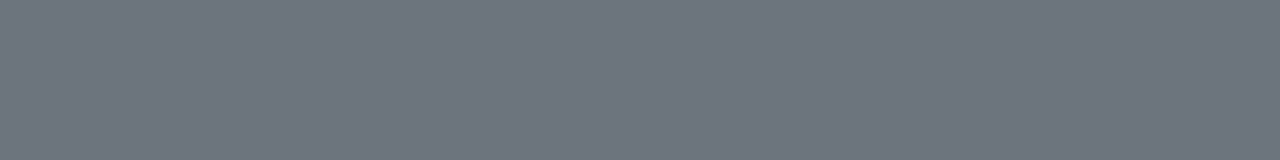
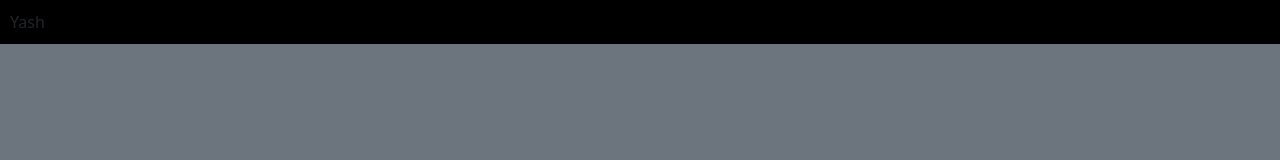
Before and after one commit to webbuildershopiana/amy23100402, a plain HTML site: page index.html in a window 1280 px wide. Drawn offline with nearby package versions, Linux system fonts and the light colour scheme; a web font is replaced by a local one.

Commit message:
3d2c0aa5-f493-4114-aac3-5631737c19fa

```diff
--- a/index.html
+++ b/index.html
@@ -71,13 +71,17 @@
 
 <style type="text/css">
 
-* { box-sizing: border-box; } body {margin: 0;}@media only screen and (max-width: 992px){.hamburger.active .bar:nth-child(2){opacity:0;}.hamburger.active .bar:nth-child(1){transform:translateY(8px) rotate(45deg);}.hamburger.active .bar:nth-child(3){transform:translateY(-8px) rotate(-45deg);}}@media only screen and (max-width: 768px){.hamburger.active .bar:nth-child(2){opacity:0;}.hamburger.active .bar:nth-child(1){transform:translateY(8px) rotate(45deg);}.hamburger.active .bar:nth-child(3){transform:translateY(-8px) rotate(-45deg);}}
+* { box-sizing: border-box; } body {margin: 0;}#i6riwu{padding:10px;background-color:#000000;}@media only screen and (max-width: 992px){.hamburger.active .bar:nth-child(2){opacity:0;}.hamburger.active .bar:nth-child(1){transform:translateY(8px) rotate(45deg);}.hamburger.active .bar:nth-child(3){transform:translateY(-8px) rotate(-45deg);}}@media only screen and (max-width: 768px){.hamburger.active .bar:nth-child(2){opacity:0;}.hamburger.active .bar:nth-child(1){transform:translateY(8px) rotate(45deg);}.hamburger.active .bar:nth-child(3){transform:translateY(-8px) rotate(-45deg);}}
 
 </style>
 
 </head>
 		<html>
  <head></head>
- <body id="i9tc" class="pb-4 bg-secondary"></body>
+ <body id="i9tc" class="pb-4 bg-secondary">
+  <div id="i6riwu">
+   Yash
+  </div>
+ </body>
 </html>
 </html>
```
